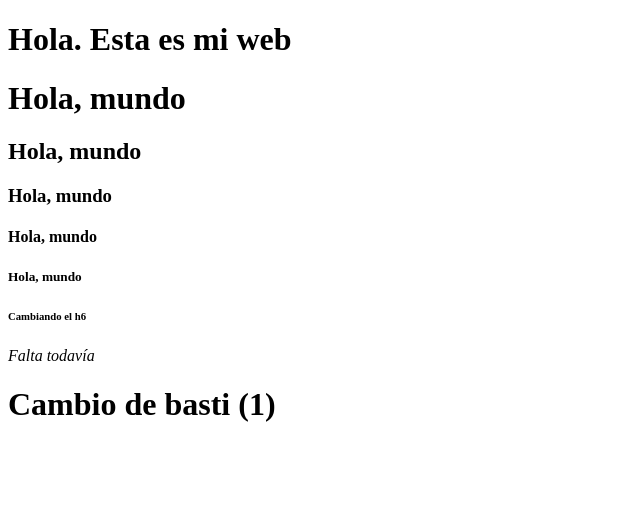
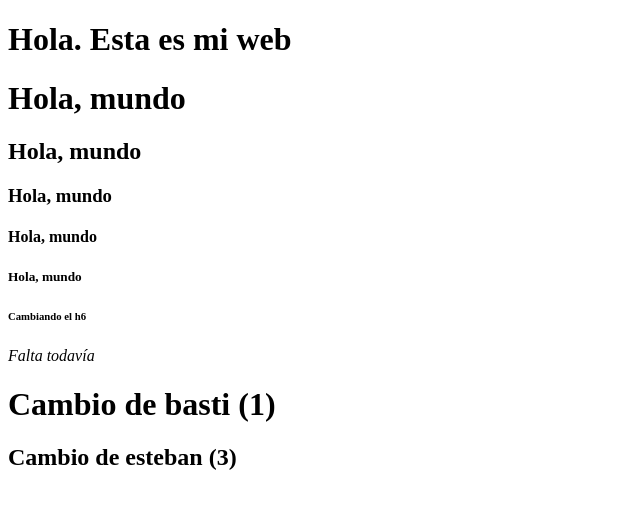
Before and after one commit to edo-nunez/prueba, a plain HTML site: page index.html in a window 1280 px wide. Shown: the whole page, without its empty margins (0-640 px from the left). Drawn offline with Linux system fonts and the light colour scheme.

Commit message:
cambio de esteban en index

```diff
--- a/index.html
+++ b/index.html
@@ -21,6 +21,7 @@
     <i>Falta todavía</i>
 
     <h1>Cambio de basti (1)</h1>
+    <h2>Cambio de esteban (3)</h2>
 
 </body>
 
```
